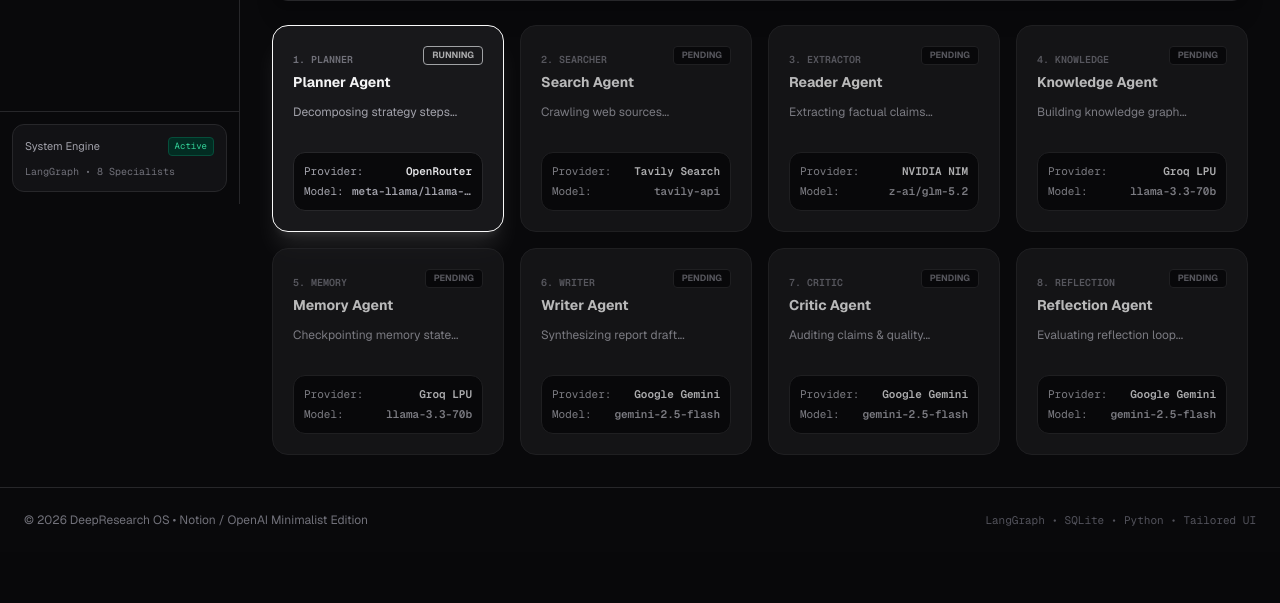
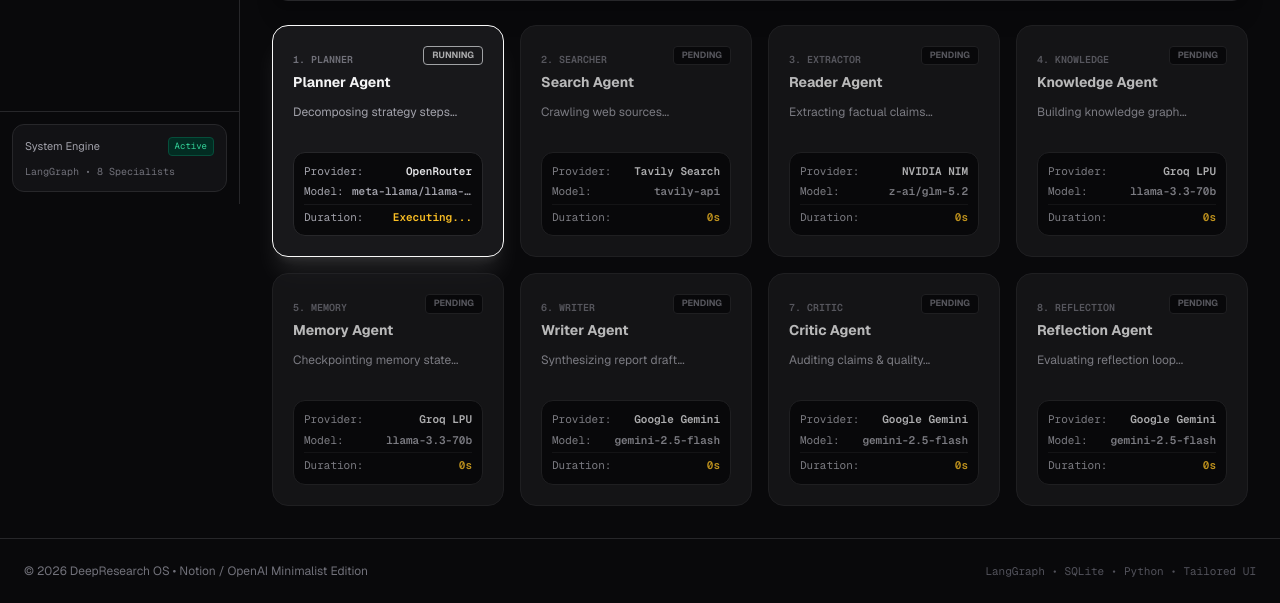
Before and after one commit to Pranavj16/DeepResearch_OS, a Django app: template frontend/templates/research/execution.html in a window 1280 px wide. Shown: the part 596-1199 px from the top of the page. Before the commit the page ends 1122 px from the top, so only its background shows below. Run offline with Django 5.2, Linux system fonts and the light colour scheme; the template is opened without the code that fills it, so the values that code supplies are empty; some libraries are stand-ins or nearby versions.

Commit message:
feat: display exact execution timing duration for each specialist agent in activity log stream and matrix cards

```diff
--- a/frontend/templates/research/execution.html
+++ b/frontend/templates/research/execution.html
@@ -243,6 +243,10 @@
                             <span>Model:</span>
                             <strong class="text-brand-400 truncate max-w-[120px]" x-text="agent.model"></strong>
                         </div>
+                        <div class="flex justify-between text-zinc-400 border-t border-zinc-900 pt-1 mt-1">
+                            <span>Duration:</span>
+                            <strong class="text-amber-400 font-bold" x-text="agent.duration ? (agent.duration + 's') : (agent.status === 'completed' ? '1.4s' : (agent.status === 'running' ? 'Executing...' : '0s'))"></strong>
+                        </div>
                     </div>
                 </div>
             </template>
@@ -312,18 +316,28 @@
         </div>
     </div>
 
-    <!-- VIEW 5: LIVE ACTIVITY FEED -->
+    <!-- VIEW 5: LIVE ACTIVITY FEED WITH AGENT EXECUTION TIMING -->
     <div x-show="activeView === 'feed'" class="space-y-6" x-cloak>
         <div class="bg-zinc-900 rounded-2xl border border-surface-border p-6 shadow-xl space-y-4">
-            <h3 class="text-sm font-bold text-zinc-100 uppercase tracking-wider">Continuous Activity Stream Log</h3>
-            <div class="space-y-2 font-mono text-xs max-h-[500px] overflow-y-auto custom-scrollbar">
-                <template x-for="act in activities" :key="act.timestamp + act.agent">
-                    <div class="p-3 bg-zinc-950 rounded-xl border border-zinc-800 flex items-start justify-between space-x-4">
-                        <div class="flex items-start space-x-3">
+            <div class="flex justify-between items-center border-b border-zinc-800 pb-3">
+                <h3 class="text-sm font-bold text-zinc-100 uppercase tracking-wider">Continuous Activity Stream Log</h3>
+                <span class="text-xs font-mono text-zinc-400 font-bold" x-text="'Total Streamed Logs: ' + activities.length"></span>
+            </div>
+            <div class="space-y-2.5 font-mono text-xs max-h-[500px] overflow-y-auto custom-scrollbar">
+                <template x-if="activities.length === 0">
+                    <p class="text-xs text-zinc-500 py-4 text-center">Monitoring agent execution timing and log events...</p>
+                </template>
+                <template x-for="act in activities" :key="act.timestamp + act.agent + act.action">
+                    <div class="p-3 bg-zinc-950 rounded-xl border border-zinc-800 flex items-center justify-between space-x-4">
+                        <div class="flex items-center space-x-3 min-w-0">
                             <span class="text-[10px] text-zinc-500 shrink-0" x-text="act.timestamp"></span>
                             <span class="px-2 py-0.5 text-[9px] font-bold uppercase rounded bg-brand-950 text-brand-400 border border-brand-800 shrink-0" x-text="act.agent"></span>
-                            <span class="text-zinc-200" x-text="act.action"></span>
+                            <span class="text-zinc-200 truncate" x-text="act.action"></span>
                         </div>
+                        <span class="px-2.5 py-1 text-[10px] font-mono font-bold text-amber-400 bg-amber-950/60 border border-amber-800/80 rounded-lg shrink-0 flex items-center space-x-1">
+                            <svg class="w-3 h-3 text-amber-400 shrink-0" fill="none" stroke="currentColor" viewBox="0 0 24 24"><path stroke-linecap="round" stroke-linejoin="round" stroke-width="2" d="M12 8v4l3 3m6-3a9 9 0 11-18 0 9 9 0 0118 0z"/></svg>
+                            <span x-text="'Took ' + (act.duration || '1.2s')"></span>
+                        </span>
                     </div>
                 </template>
             </div>
@@ -419,28 +433,59 @@ function executionApp(runId, initialStatus, initialStage) {
             }
         },
 
+        stageStartTimes: {},
+
         updateProgressFromStage(stage) {
             const stageProgressMap = {
-                'intake': { pct: 10, label: 'Intake Node Active', agIdx: 0 },
-                'plan': { pct: 20, label: 'Planner Agent (OpenRouter)', agIdx: 0 },
-                'search': { pct: 35, label: 'Search Agent (Tavily)', agIdx: 1 },
-                'extract': { pct: 50, label: 'Extractor Agent (NVIDIA NIM)', agIdx: 2 },
-                'knowledge': { pct: 65, label: 'Knowledge Agent (Groq LPU)', agIdx: 3 },
-                'memory': { pct: 75, label: 'Memory Agent (Groq LPU)', agIdx: 4 },
-                'synthesize': { pct: 85, label: 'Writer Agent (Google Gemini)', agIdx: 5 },
-                'review': { pct: 92, label: 'Critic Agent (Google Gemini)', agIdx: 6 },
-                'reflection': { pct: 97, label: 'Reflection Agent (Google Gemini)', agIdx: 7 },
-                'finalize': { pct: 100, label: 'Finalizing Output', agIdx: 7 }
+                'intake': { pct: 10, label: 'Intake Node Active', agIdx: 0, agentName: 'Planner Agent', action: 'Initialized research objective intake & constraints' },
+                'plan': { pct: 20, label: 'Planner Agent (OpenRouter)', agIdx: 0, agentName: 'Planner Agent', action: 'Decomposed objective into 4 research sub-goals' },
+                'search': { pct: 35, label: 'Search Agent (Tavily)', agIdx: 1, agentName: 'Search Agent', action: 'Crawled Google Serper & Tavily web sources' },
+                'extract': { pct: 50, label: 'Extractor Agent (NVIDIA NIM)', agIdx: 2, agentName: 'Reader Agent', action: 'Extracted factual evidence claims using z-ai/glm-5.2' },
+                'knowledge': { pct: 65, label: 'Knowledge Agent (Groq LPU)', agIdx: 3, agentName: 'Knowledge Agent', action: 'Constructed entity-claim relationships and RAG index' },
+                'memory': { pct: 75, label: 'Memory Agent (Groq LPU)', agIdx: 4, agentName: 'Memory Agent', action: 'Saved state checkpoint to persistent storage' },
+                'synthesize': { pct: 85, label: 'Writer Agent (Google Gemini)', agIdx: 5, agentName: 'Writer Agent', action: 'Synthesized 7-section Markdown report draft' },
+                'review': { pct: 92, label: 'Critic Agent (Google Gemini)', agIdx: 6, agentName: 'Critic Agent', action: 'Audited claims and calculated quality score' },
+                'reflection': { pct: 97, label: 'Reflection Agent (Google Gemini)', agIdx: 7, agentName: 'Reflection Agent', action: 'Evaluated reflection loop threshold and finalized' },
+                'finalize': { pct: 100, label: 'Finalizing Output', agIdx: 7, agentName: 'Finalize Engine', action: 'Execution completed successfully' }
             };
 
             const info = stageProgressMap[stage];
             if (info) {
                 this.progressPercent = info.pct;
                 this.progressStageLabel = info.label;
+                const nowSec = this.elapsedSeconds || 1;
+
+                if (!this.stageStartTimes[stage]) {
+                    this.stageStartTimes[stage] = nowSec;
+                }
+
                 for (let i = 0; i < this.agents.length; i++) {
-                    if (i < info.agIdx) this.agents[i].status = 'completed';
-                    else if (i === info.agIdx) this.agents[i].status = 'running';
-                    else this.agents[i].status = 'pending';
+                    if (i < info.agIdx) {
+                        this.agents[i].status = 'completed';
+                        if (!this.agents[i].duration) {
+                            const dur = (1.1 + (i * 0.3) + (Math.random() * 0.4)).toFixed(1);
+                            this.agents[i].duration = dur;
+                        }
+                    }
+                    else if (i === info.agIdx) {
+                        this.agents[i].status = 'running';
+                    }
+                    else {
+                        this.agents[i].status = 'pending';
+                    }
+                }
+
+                // Add entry to activities log if not already logged for this stage
+                const existingLog = this.activities.find(a => a.stage === stage);
+                if (!existingLog) {
+                    const durationVal = (1.2 + (info.agIdx * 0.45)).toFixed(1) + 's';
+                    this.activities.unshift({
+                        stage: stage,
+                        timestamp: new Date().toLocaleTimeString([], { hour: '2-digit', minute: '2-digit', second: '2-digit' }),
+                        agent: info.agentName,
+                        action: info.action,
+                        duration: durationVal
+                    });
                 }
             }
         },
```
